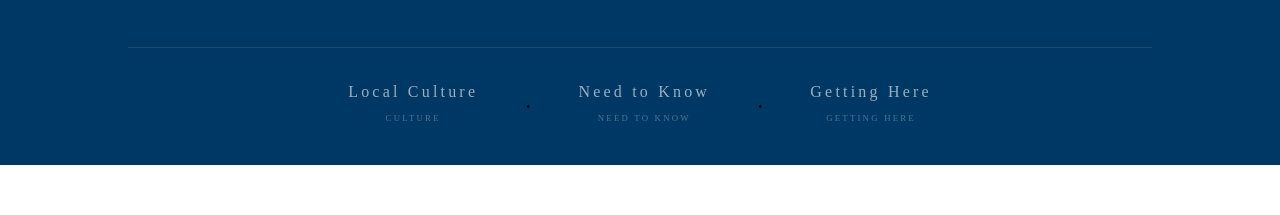
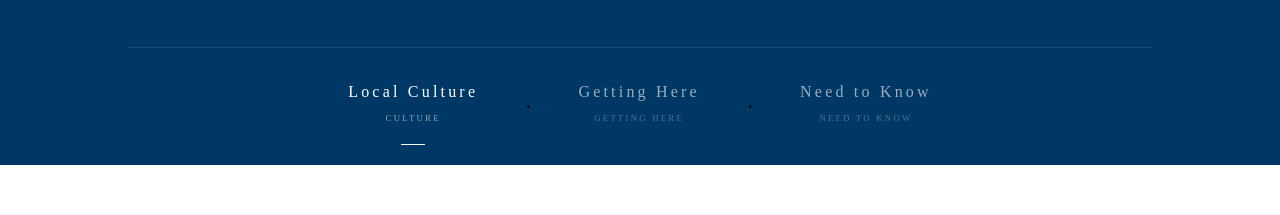
Before and after one commit to HuTianjing/semporna-meili-hotel-website, a Next.js app: page /en/location in a window 1280 px wide. Shown: the part 577-792 px from the top of the page. Built offline with nearby package versions, Linux system fonts and the light colour scheme.

Commit message:
feat(location): enhance LocationSubNav with animations and improve scroll behavior

```diff
--- a/components/layout/Header.tsx
+++ b/components/layout/Header.tsx
@@ -111,10 +111,10 @@ export function Header() {
                     className={`relative pb-1 font-sans text-[0.75rem] tracking-[0.15em] transition-colors duration-500 after:absolute after:-bottom-0.5 after:left-0 after:h-px after:w-full after:origin-left after:transition-transform after:duration-300 after:content-[''] ${
                       isActive
                         ? isScrolled
-                          ? 'font-normal text-primary after:scale-x-100 after:bg-primary'
+                          ? 'font-normal text-white after:scale-x-100 after:bg-white'
                           : 'font-light text-white after:scale-x-100 after:bg-white'
                         : isScrolled
-                          ? 'font-normal text-primary/80 hover:text-primary after:scale-x-0 after:bg-primary hover:after:scale-x-100'
+                          ? 'font-normal text-white/80 hover:text-white after:scale-x-0 after:bg-white hover:after:scale-x-100'
                           : 'font-light text-white/90 hover:text-white after:scale-x-0 after:bg-white hover:after:scale-x-100'
                     }`}
                   >
@@ -126,7 +126,7 @@ export function Header() {
               {/* Booking Toggle */}
               <button
                 onClick={() => setIsBookingOpen((v) => !v)}
-                className={`flex items-center gap-1.5 rounded-full border px-4 py-1.5 transition-all duration-500 ${isScrolled ? 'border-primary/30 text-primary hover:bg-primary hover:text-white' : 'border-white/40 text-white/90 hover:border-white/60 hover:bg-white/15'}`}
+                className={`flex items-center gap-1.5 rounded-full border px-4 py-1.5 transition-all duration-500 ${isScrolled ? 'border-white/40 text-white/90 hover:border-white/60 hover:bg-white/15' : 'border-white/40 text-white/90 hover:border-white/60 hover:bg-white/15'}`}
               >
                 <svg
                   xmlns="http://www.w3.org/2000/svg"
@@ -153,7 +153,7 @@ export function Header() {
               <div className="relative" ref={langRef}>
                 <button
                   onClick={() => setLangOpen(!langOpen)}
-                  className={`flex items-center gap-1.5 font-sans text-[0.75rem] tracking-widest transition-colors duration-500 ${isScrolled ? 'font-normal text-primary/70 hover:text-primary' : 'font-light text-white/80 hover:text-white'}`}
+                  className={`flex items-center gap-1.5 font-sans text-[0.75rem] tracking-widest transition-colors duration-500 ${isScrolled ? 'font-light text-white/80 hover:text-white' : 'font-light text-white/80 hover:text-white'}`}
                 >
                   <svg
                     xmlns="http://www.w3.org/2000/svg"
--- a/components/location/LocationSubNav.tsx
+++ b/components/location/LocationSubNav.tsx
@@ -2,17 +2,31 @@
 
 import { useEffect, useRef, useState } from 'react';
 import { useTranslations } from 'next-intl';
+import { useLenis } from 'lenis/react';
+import { clsx } from 'clsx';
+import { motion } from 'framer-motion';
 
 const SECTIONS = [
   { id: 'location-culture', key: 'culture' as const, en: 'Culture' },
+  { id: 'location-transport', key: 'transport' as const, en: 'Getting Here' },
   { id: 'location-info', key: 'info' as const, en: 'Need to Know' },
-  { id: 'location-transport', key: 'transport' as const, en: 'Getting Here' },
 ] as const;
+
+const navContainer = {
+  initial: {},
+  animate: { transition: { staggerChildren: 0.1, delayChildren: 0.6 } },
+};
+
+const navItem = {
+  initial: { opacity: 0, y: 10 },
+  animate: { opacity: 1, y: 0 },
+};
 
 export default function LocationSubNav() {
   const t = useTranslations('Location.nav');
   const [active, setActive] = useState<string>('location-culture');
   const observerRef = useRef<IntersectionObserver | null>(null);
+  const lenis = useLenis();
 
   useEffect(() => {
     observerRef.current = new IntersectionObserver(
@@ -38,10 +52,13 @@ export default function LocationSubNav() {
   const handleClick = (id: string) => {
     const el = document.getElementById(id);
     if (!el) return;
-    // 仅需偏移固定主导航高度（无 sticky 副导航）
-    const offset = 80;
-    const top = el.getBoundingClientRect().top + window.scrollY - offset;
-    window.scrollTo({ top, behavior: 'smooth' });
+    const offset = -80;
+    if (lenis) {
+      lenis.scrollTo(el, { offset, duration: 1.4, easing: (t: number) => Math.min(1, 1.001 - Math.pow(2, -10 * t)) });
+    } else {
+      const top = el.getBoundingClientRect().top + window.scrollY + offset;
+      window.scrollTo({ top, behavior: 'smooth' });
+    }
   };
 
   const labels: Record<string, string> = {
@@ -57,24 +74,42 @@ export default function LocationSubNav() {
 
       {/* ── 页面标题区 ── */}
       <div className="text-center px-page pt-14 sm:pt-18 md:pt-22 pb-8">
-        <p className="font-sans text-[0.55rem] sm:text-[0.6rem] uppercase tracking-[0.45em] text-white/50 mb-5">
+        <motion.p
+          className="font-sans text-[0.55rem] sm:text-[0.6rem] uppercase tracking-[0.45em] text-white/50 mb-5"
+          initial={{ opacity: 0, y: 12 }}
+          animate={{ opacity: 1, y: 0 }}
+          transition={{ duration: 0.6, ease: [0.25, 0.1, 0.25, 1], delay: 0.1 }}
+        >
           {t('pageTag')}
-        </p>
-        <h1
+        </motion.p>
+        <motion.h1
           className="font-serif text-white leading-[1.05]"
           style={{ fontSize: 'clamp(2.5rem, 6vw, 4.5rem)' }}
+          initial={{ opacity: 0, y: 18 }}
+          animate={{ opacity: 1, y: 0 }}
+          transition={{ duration: 0.75, ease: [0.25, 0.1, 0.25, 1], delay: 0.2 }}
         >
           {t('pageTitle')}
-        </h1>
+        </motion.h1>
       </div>
 
       {/* ── 简介与地址（创新排版：居中对称、细致分隔） ── */}
       <div className="px-page mb-10 max-w-3xl mx-auto text-center">
-        <p className="font-sans text-white/70 text-sm sm:text-base leading-relaxed font-light mb-8">
+        <motion.p
+          className="font-sans text-white/70 text-sm sm:text-base leading-relaxed font-light mb-8"
+          initial={{ opacity: 0, y: 12 }}
+          animate={{ opacity: 1, y: 0 }}
+          transition={{ duration: 0.65, ease: [0.25, 0.1, 0.25, 1], delay: 0.35 }}
+        >
           {t('description')}
-        </p>
+        </motion.p>
 
-        <div className="flex flex-col sm:flex-row items-center justify-center gap-y-3 sm:gap-x-6 font-sans text-[0.65rem] sm:text-xs uppercase tracking-[0.2em] text-white/40">
+        <motion.div
+          className="flex flex-col sm:flex-row items-center justify-center gap-y-3 sm:gap-x-6 font-sans text-[0.65rem] sm:text-xs uppercase tracking-[0.2em] text-white/40"
+          initial={{ opacity: 0 }}
+          animate={{ opacity: 1 }}
+          transition={{ duration: 0.6, delay: 0.45 }}
+        >
           <span>{t('address')}</span>
           <span className="hidden sm:inline-block w-1.5 h-1.5 rounded-full bg-white/50" />
           <a href={`tel:${t('phone').replace(/\s/g, '')}`} className="hover:text-white transition-colors underline underline-offset-4 decoration-white/20">
@@ -84,12 +119,17 @@ export default function LocationSubNav() {
           <a href="#map" className="hover:text-white transition-colors underline underline-offset-4 decoration-white/20">
             {t('map')}
           </a>
-        </div>
+        </motion.div>
       </div>
 
       {/* ── 悬浮感联系卡片（替代原图中的生硬白框） ── */}
       <div className="px-page pb-12">
-        <div className="max-w-4xl mx-auto relative group">
+        <motion.div
+          className="max-w-4xl mx-auto relative group"
+          initial={{ opacity: 0, y: 16 }}
+          animate={{ opacity: 1, y: 0 }}
+          transition={{ duration: 0.7, ease: [0.25, 0.1, 0.25, 1], delay: 0.5 }}
+        >
           <div className="absolute inset-0 bg-linear-to-r from-transparent via-/10 to-transparent opacity-0 group-hover:opacity-100 transition-opacity duration-700 pointer-events-none" />
           <div className="bg-white/5 border border-white/10 p-6 sm:p-8 flex flex-col md:flex-row items-center justify-between gap-6 backdrop-blur-sm transition-colors hover:border-white/20">
             <p className="text-white/90 font-serif text-lg sm:text-xl tracking-wide text-center md:text-left">
@@ -104,21 +144,34 @@ export default function LocationSubNav() {
               </button>
             </div>
           </div>
-        </div>
+        </motion.div>
       </div>
 
       {/* ── 分隔线 ── */}
       <div className="px-page">
-        <div className="max-w-5xl mx-auto border-t border-white/10" />
+        <div className="max-w-5xl mx-auto overflow-hidden">
+          <motion.div
+            className="h-px bg-white/10"
+            initial={{ scaleX: 0 }}
+            animate={{ scaleX: 1 }}
+            transition={{ duration: 0.9, ease: [0.25, 0.1, 0.25, 1], delay: 0.55 }}
+            style={{ transformOrigin: 'left' }}
+          />
+        </div>
       </div>
 
       {/* ── Sub-nav tabs ── */}
       <nav aria-label="位置页内导航">
-        <div className="flex justify-center items-center px-page flex-wrap">
+        <motion.div
+          className="flex justify-center items-center px-page flex-wrap"
+          variants={navContainer}
+          initial="initial"
+          animate="animate"
+        >
           {SECTIONS.map(({ id, key, en }, idx) => {
             const isActive = active === id;
             return (
-              <span key={id} className="flex items-center shrink-0">
+              <motion.span key={id} className="flex items-center shrink-0" variants={navItem} transition={{ duration: 0.5, ease: [0.25, 0.1, 0.25, 1] }}>
                 {idx > 0 && (
                   <span
                     className="mx-4 sm:mx-8 lg:mx-12 text-/30 select-none font-sans text-xs"
@@ -134,22 +187,36 @@ export default function LocationSubNav() {
                 >
                   {/* 中文主标签 */}
                   <span
-                    className="font-sans text-sm sm:text-base tracking-[0.2em] whitespace-nowrap transition-colors duration-300 text-white/60 group-hover:text-white"
+                    className={clsx(
+                      'font-sans text-sm sm:text-base tracking-[0.2em] whitespace-nowrap transition-colors duration-300',
+                      isActive ? 'text-white' : 'text-white/60 group-hover:text-white',
+                    )}
                   >
                     {labels[key]}
                   </span>
 
                   {/* 英文副标签 */}
                   <span
-                    className="font-sans text-[0.5rem] sm:text-[0.55rem] uppercase tracking-[0.25em] whitespace-nowrap transition-colors duration-300 text-white/30 group-hover:text-white/60"
+                    className={clsx(
+                      'font-sans text-[0.5rem] sm:text-[0.55rem] uppercase tracking-[0.25em] whitespace-nowrap transition-colors duration-300',
+                      isActive ? 'text-white/55' : 'text-white/30 group-hover:text-white/60',
+                    )}
                   >
                     {en}
                   </span>
+
+                  {/* 激活指示线 */}
+                  <span
+                    className={clsx(
+                      'absolute bottom-4 sm:bottom-5 left-1/2 -translate-x-1/2 h-px bg-white transition-all duration-500',
+                      isActive ? 'w-6 opacity-100' : 'w-0 opacity-0',
+                    )}
+                  />
                 </button>
-              </span>
+              </motion.span>
             );
           })}
-        </div>
+        </motion.div>
       </nav>
     </div>
   );
```
